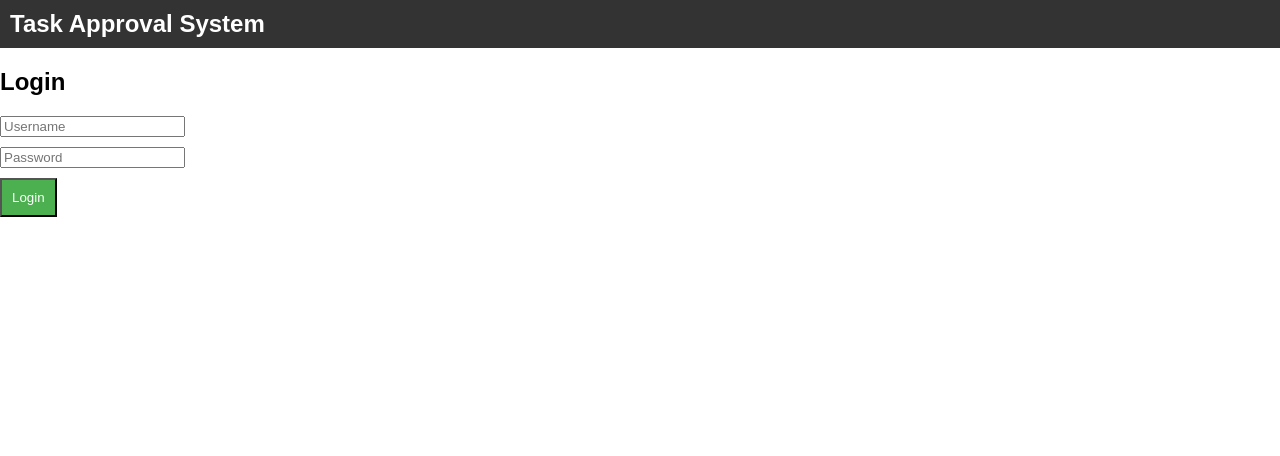
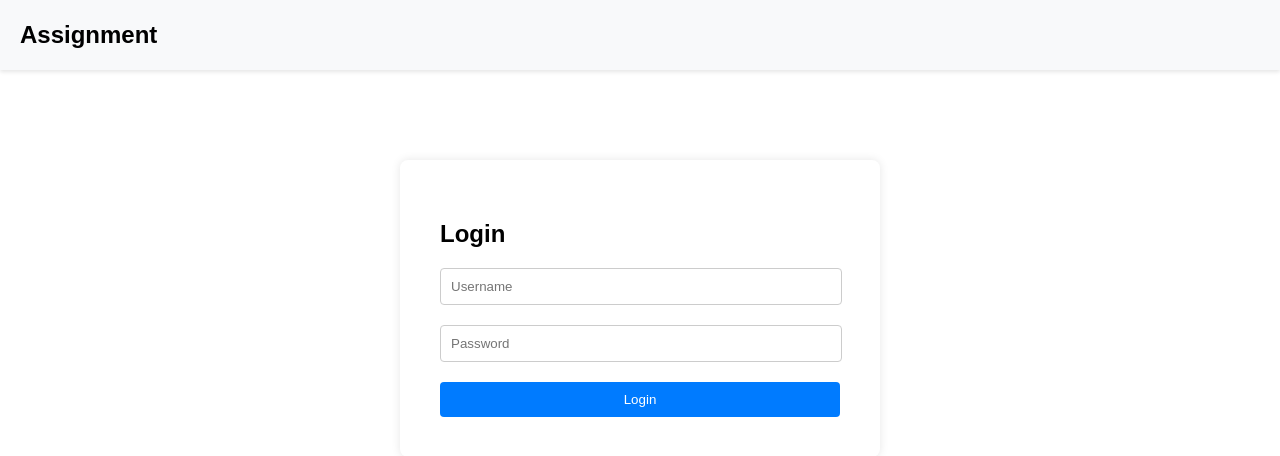
Before and after one commit to exclusiveabhi/task-management, a React (Vite) app in the folder frontend/: page / in a window 1280 px wide. Shown: the top 456 px of the page. Built offline with nearby package versions, Linux system fonts and the light colour scheme.

Commit message:
19/01/2025

```diff
--- a/frontend/src/components/Login.jsx
+++ b/frontend/src/components/Login.jsx
@@ -28,7 +28,8 @@ const Login = () => {
   };
 
   return (
-    <div>
+    <div style={styles.loginContainer}>
+      <div style={styles.loginForm}>
         <h2>Login</h2>
         {error && <p>{error}</p>}
         <input
@@ -36,16 +37,56 @@ const Login = () => {
           placeholder="Username"
           value={username}
           onChange={(e) => setUsername(e.target.value)}
+          style={styles.input}
         />
         <input
           type="password"
           placeholder="Password"
           value={password}
           onChange={(e) => setPassword(e.target.value)}
+          style={styles.input}
         />
-      <button onClick={handleLogin}>Login</button>
+        <button onClick={handleLogin} style={styles.button}>Login</button>
+      </div>
     </div>
   );
 };
 
+const styles = {
+  loginContainer: {
+    display: 'flex',
+    justifyContent: 'center',
+    alignItems: 'flex-start', // Align items to the start (top) of the container
+    height: '100vh',
+    padding: '20px', // Add padding to ensure spacing on smaller screens
+    marginTop: '70px', // Add margin to move the card down from the top
+  },
+  loginForm: {
+    background: '#fff',
+    padding: '40px', // Increase padding for equal spacing
+    borderRadius: '8px',
+    boxShadow: '0 0 10px rgba(0, 0, 0, 0.1)',
+    width: '100%',
+    maxWidth: '400px', // Ensure the form doesn't get too wide
+  },
+  input: {
+    display: 'block',
+    width: '95%', // Make input fields full width
+    marginBottom: '20px', // Increase margin for better spacing
+    padding: '10px', // Adjust padding for input fields
+    border: '1px solid #ccc',
+    borderRadius: '4px',
+  },
+  button: {
+    display: 'block',
+    width: '100%', // Make button full width
+    padding: '10px',
+    background: '#007bff',
+    color: '#fff',
+    border: 'none',
+    borderRadius: '4px',
+    cursor: 'pointer',
+  },
+};
+
 export default Login;
--- a/frontend/src/components/Navbar.jsx
+++ b/frontend/src/components/Navbar.jsx
@@ -5,16 +5,70 @@ const Navbar = () => {
   const { user, logout } = useContext(AuthContext);
 
   return (
-    <nav>
-      <h1>Task Approval System</h1>
-      {user && (
-        <div>
-          <span>Welcome, {user.username}</span>
-          <button onClick={logout}>Logout</button>
-        </div>
-      )}
-    </nav>
+    <>
+      <nav style={styles.navbar}>
+        <h1 style={styles.title}>Assignment</h1>
+        {user && (
+          <div style={styles.userSection}>
+            <span className="welcome-text" style={styles.welcome}>Welcome, {user.username}</span>
+            <button
+              onClick={logout}
+              style={styles.logoutButton}
+              onMouseOver={(e) => e.currentTarget.style.backgroundColor = styles.logoutButtonHover.backgroundColor}
+              onMouseOut={(e) => e.currentTarget.style.backgroundColor = styles.logoutButton.backgroundColor}
+            >
+              Logout
+            </button>
+          </div>
+        )}
+      </nav>
+      <style>
+        {`
+          @media (max-width: 600px) {
+            .welcome-text {
+              display: none;
+            }
+          }
+        `}
+      </style>
+    </>
   );
 };
 
+const styles = {
+  navbar: {
+    display: 'flex',
+    justifyContent: 'space-between',
+    alignItems: 'center',
+    padding: '21px 20px',
+    backgroundColor: '#f8f9fa',
+    boxShadow: '0 2px 4px rgba(0, 0, 0, 0.1)',
+  },
+  title: {
+    margin: 0,
+    fontSize: '24px',
+    color: '#000', // Set text color to black
+  },
+  userSection: {
+    display: 'flex',
+    alignItems: 'center',
+  },
+  welcome: {
+    marginRight: '10px',
+    fontSize: '16px',
+    color: '#000', // Set text color to black
+  },
+  logoutButton: {
+    padding: '5px 15px',
+    backgroundColor: '#007bff',
+    color: '#fff', // Set text color to white
+    border: 'none',
+    borderRadius: '5px',
+    cursor: 'pointer',
+  },
+  logoutButtonHover: {
+    backgroundColor: '#0056b2',
+  },
+};
+
 export default Navbar;
--- a/frontend/src/components/TaskForm.jsx
+++ b/frontend/src/components/TaskForm.jsx
@@ -14,26 +14,75 @@ const TaskForm = ({ createTask }) => {
   };
 
   return (
-    <form onSubmit={handleSubmit}>
+    <div style={styles.taskFormContainer}>
+      <form style={styles.taskForm} onSubmit={handleSubmit}>
         <input
           type="text"
           placeholder="Title"
           value={title}
           onChange={(e) => setTitle(e.target.value)}
+          style={styles.input}
         />
         <textarea
           placeholder="Description"
           value={description}
           onChange={(e) => setDescription(e.target.value)}
+          style={styles.textarea}
         />
         <input
           type="datetime-local"
           value={deadline}
           onChange={(e) => setDeadline(e.target.value)}
+          style={styles.input}
         />
-      <button type="submit">Create Task</button>
+        <button type="submit" style={styles.button}>Create Task</button>
       </form>
+    </div>
   );
 };
 
+const styles = {
+  taskFormContainer: {
+    display: 'flex',
+    justifyContent: 'center',
+    alignItems: 'flex-start', // Align items to the start (top) of the container
+    height: 'auto', // Adjust height to fit content
+    padding: '20px', // Add padding to ensure spacing on smaller screens
+    marginTop: '20px', // Add margin to move the card down from the top
+  },
+  taskForm: {
+    background: '#fff',
+    padding: '40px', // Increase padding for equal spacing
+    borderRadius: '8px',
+    boxShadow: '0 0 10px rgba(0, 0, 0, 0.1)',
+    width: '100%',
+    maxWidth: '400px', // Ensure the form doesn't get too wide
+  },
+  input: {
+    display: 'block',
+    width: '80%', // Reduce width to make input fields less wide
+    marginBottom: '20px', // Increase margin for better spacing
+    padding: '10px', // Adjust padding for input fields
+    border: '1px solid #ccc',
+    borderRadius: '4px',
+  },
+  textarea: {
+    display: 'block',
+    width: '80%', // Reduce width to make textarea less wide
+    marginBottom: '20px', // Increase margin for better spacing
+    padding: '10px', // Adjust padding for textarea
+    border: '1px solid #ccc',
+    borderRadius: '4px',
+  },
+  button: {
+    width: '85%',
+    padding: '10px',
+    background: '#28a745',
+    color: '#fff',
+    border: 'none',
+    borderRadius: '4px',
+    cursor: 'pointer',
+  },
+};
+
 export default TaskForm;
--- a/frontend/src/components/TaskList.jsx
+++ b/frontend/src/components/TaskList.jsx
@@ -19,21 +19,54 @@ const TaskList = ({ tasks, setTasks }) => {
   };
 
   return (
-    <div>
-      <h2>Task List</h2>
+    <div style={styles.taskList}>
+      <center><h2>Task List</h2></center>
+      <div style={styles.taskCards}>
         {tasks.map((task) => (
-        <div key={task.id}>
+          <div key={task.id} style={styles.taskCard}>
             <h3>{task.title}</h3>
             <p>{task.description}</p>
             <p>Deadline: {task.deadline}</p>
             <p>Status: {task.status}</p>
             {user.role === 'admin' && task.status === 'Pending' && (
-            <button onClick={() => handleApprove(task.id)}>Approve</button>
+              <button onClick={() => handleApprove(task.id)} style={styles.button}>Approve</button>
             )}
           </div>
         ))}
       </div>
+    </div>
   );
 };
 
+const styles = {
+  taskList: {
+    padding: '20px',
+    marginTop: '20px', // Adjust margin to ensure proper spacing
+  },
+  taskCards: {
+    display: 'flex',
+    flexWrap: 'wrap',
+    gap: '20px',
+    justifyContent: 'center',
+  },
+  taskCard: {
+    background: '#fff',
+    padding: '20px',
+    borderRadius: '8px',
+    boxShadow: '0 0 10px rgba(0, 0, 0, 0.1)',
+    flex: '1 1 calc(33.333% - 20px)', // Adjust the width to fit 2-3 cards per row
+    boxSizing: 'border-box',
+    minWidth: '300px', // Ensure a minimum width for smaller screens
+    maxWidth: '400px', // Ensure a maximum width for larger screens
+  },
+  button: {
+    padding: '10px',
+    background: '#007bff',
+    color: '#fff',
+    border: 'none',
+    borderRadius: '4px',
+    cursor: 'pointer',
+  },
+};
+
 export default TaskList;
```
Also changed, not shown: 1 other file (tests, documents, lock files or other folders). Lines whose indentation alone changed are shown as unchanged.
